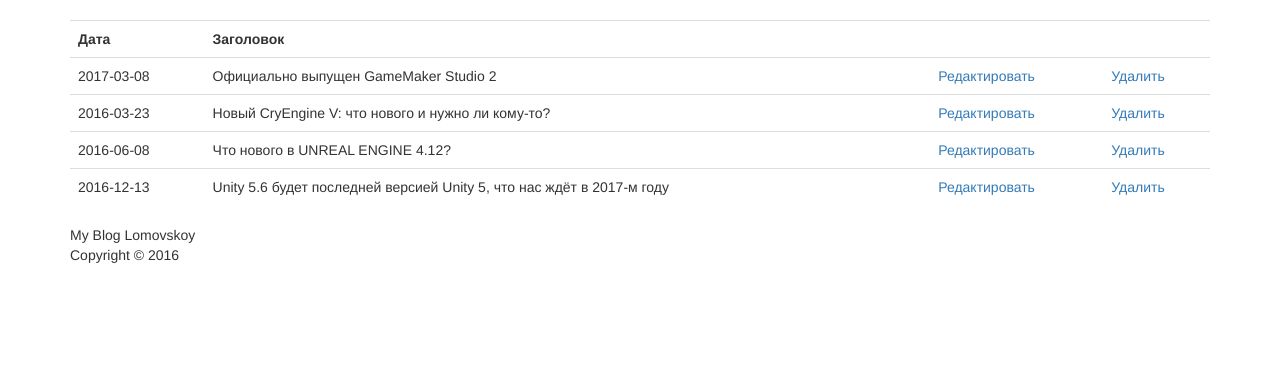
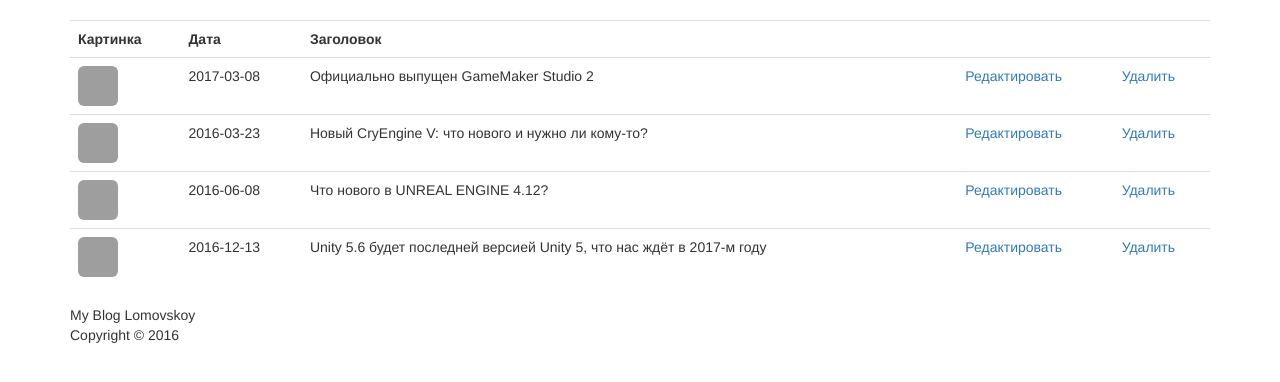
Before and after one commit to Lomovskoy/My_Blog_PHP, a PHP site: page /admin in a window 1280 px wide. Shown: the part 52-434 px from the top of the page. Run offline with PHP 8.4, Linux system fonts and the light colour scheme; data comes from the database, SQL or seed files in the repository; data that the repository does not hold is empty; grey boxes are pictures that could not be loaded.

Commit message:
Отображаются картинке в панели администрарора в списке статей

```diff
--- a/views/articles_admin.php
+++ b/views/articles_admin.php
@@ -22,6 +22,7 @@
             <!-- END Header (navbar) -->
             <table id="admin_table" class="table">
                 <tr>
+                    <th>Картинка</th>
                     <th>Дата</th>
                     <th>Заголовок</th>
                     <th></th>
@@ -29,6 +30,7 @@
                 </tr>
                 <?php foreach($articles as $article): ?>
                     <tr>
+                        <td><img class="img-rounded pull-left" src="../models/upload/<?=$article['image'];?>" width="40" height="40" alt="Картинка"></td>
                         <td><?=$article['date']?></td>
                         <td><?=articles_intro($article['title'], 80)?></td>
                         <td>
```
